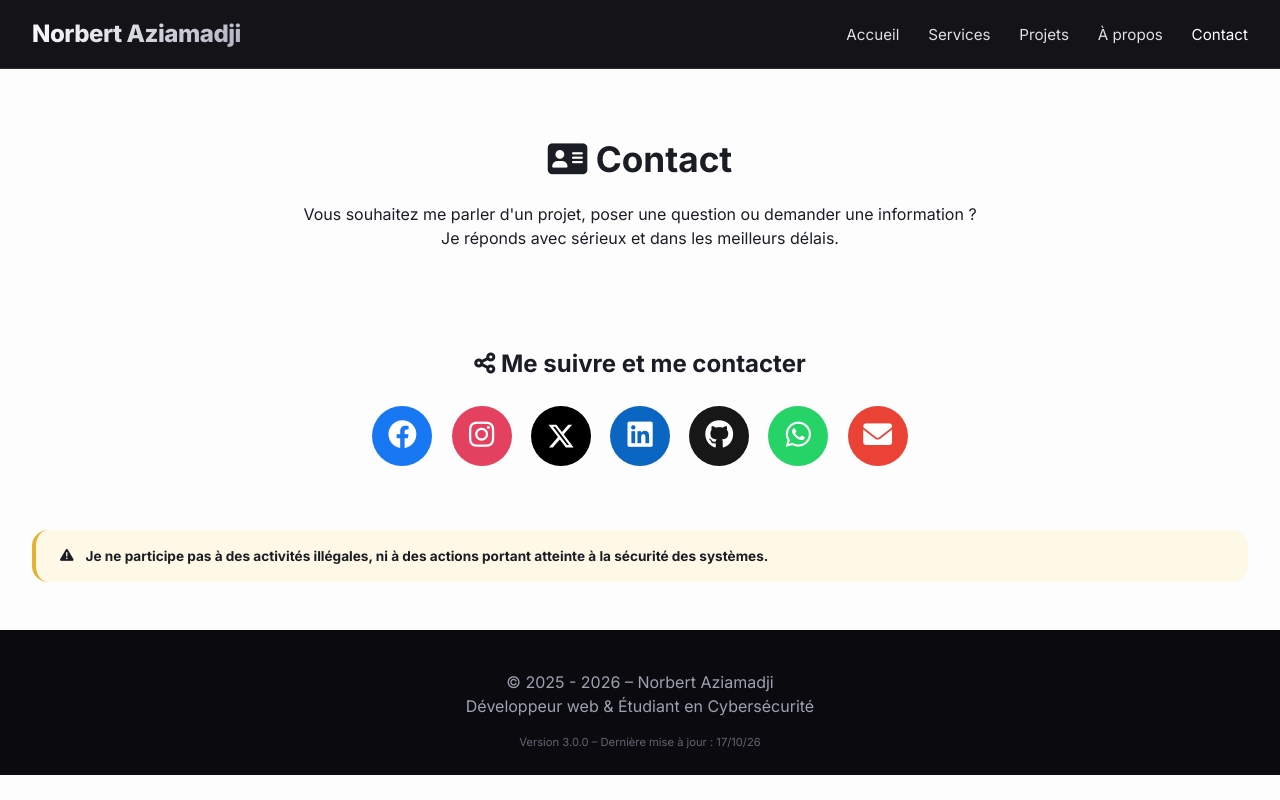
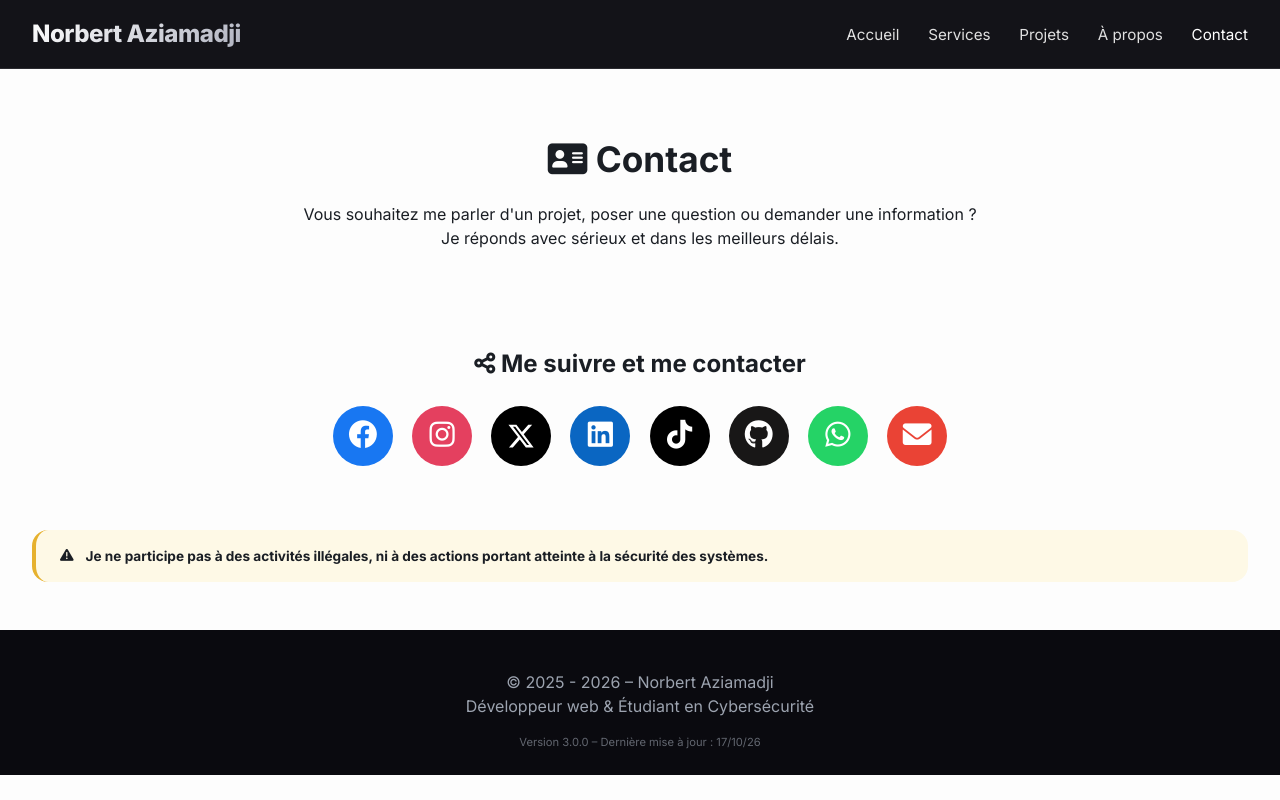
Before and after one commit to norbertaziamadji/norbertaziamadji.github.io, a plain HTML site: page contact.html in a window 1280 px wide. Drawn offline with Linux system fonts and the light colour scheme.

Commit message:
Ajout du lien TikTok sur la page contact

```diff
--- a/contact.html
+++ b/contact.html
@@ -51,6 +51,7 @@
           </svg>
         </a>
         <a href="https://www.linkedin.com/in/norbert-aziamadji" class="linkedin" target="_blank" rel="noopener" title="LinkedIn"><i class="fab fa-linkedin"></i></a>
+        <a href="https://www.tiktok.com/@norbert.aziamadji" class="tiktok" target="_blank" rel="noopener" title="TikTok"><i class="fab fa-tiktok"></i></a>
         <a href="https://github.com/norbertaziamadji" class="github" target="_blank" rel="noopener" title="GitHub"><i class="fab fa-github"></i></a>
         <a href="https://wa.me/22948205611" class="whatsappbusiness" target="_blank" rel="noopener" title="WhatsApp Business"><i class="fab fa-whatsapp"></i></a>
         <a href="mailto:norbertaziamadjidev@gmail.com" class="email" target="_blank" rel="noopener" title="Email"><i class="fa-solid fa-envelope"></i></a>
--- a/style.css
+++ b/style.css
@@ -338,6 +338,10 @@ footer {
   background: #0a66c2;
   color: white;
 }
+.contact-links a.tiktok {
+  background: #000000;
+  color: white;
+}
 .contact-links a.github {
   background: #181717;
   color: white;
```
